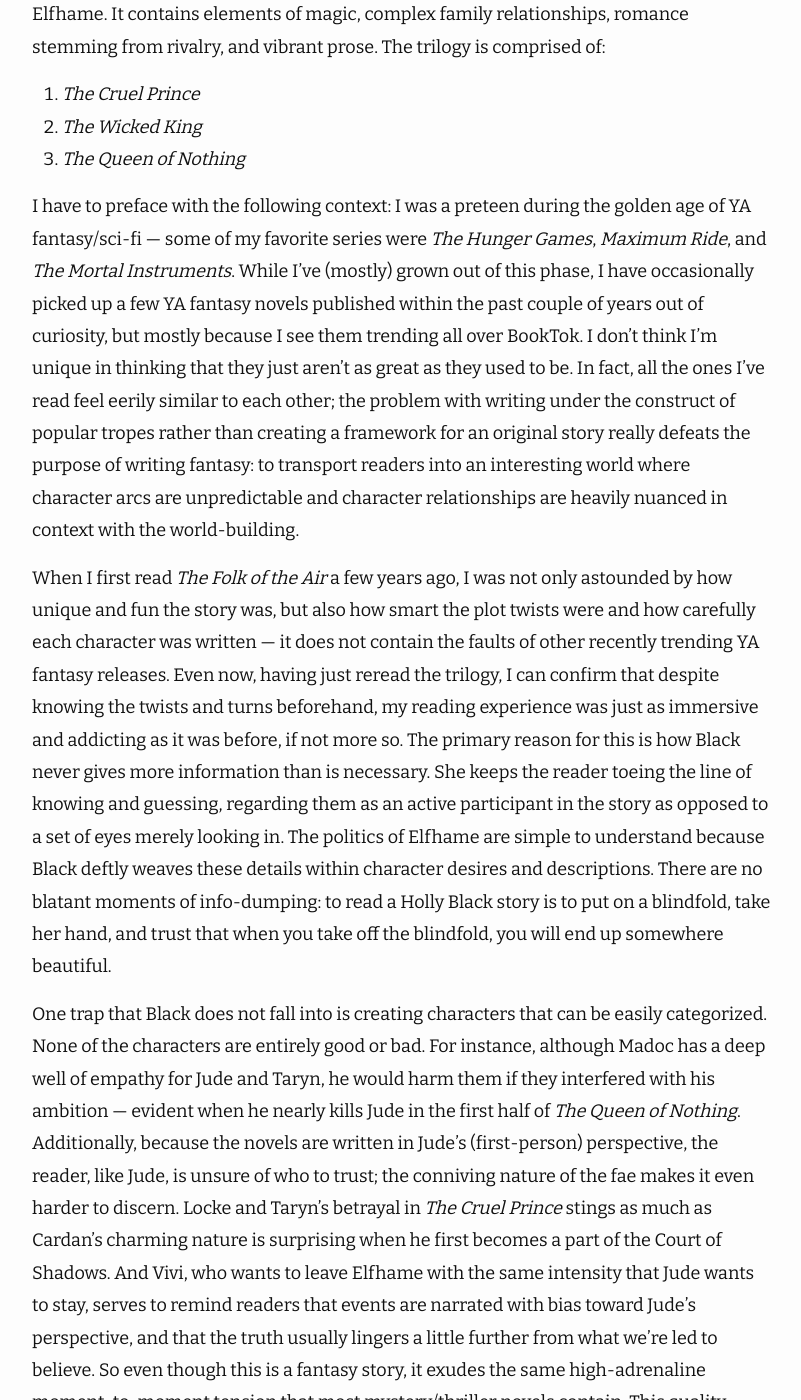
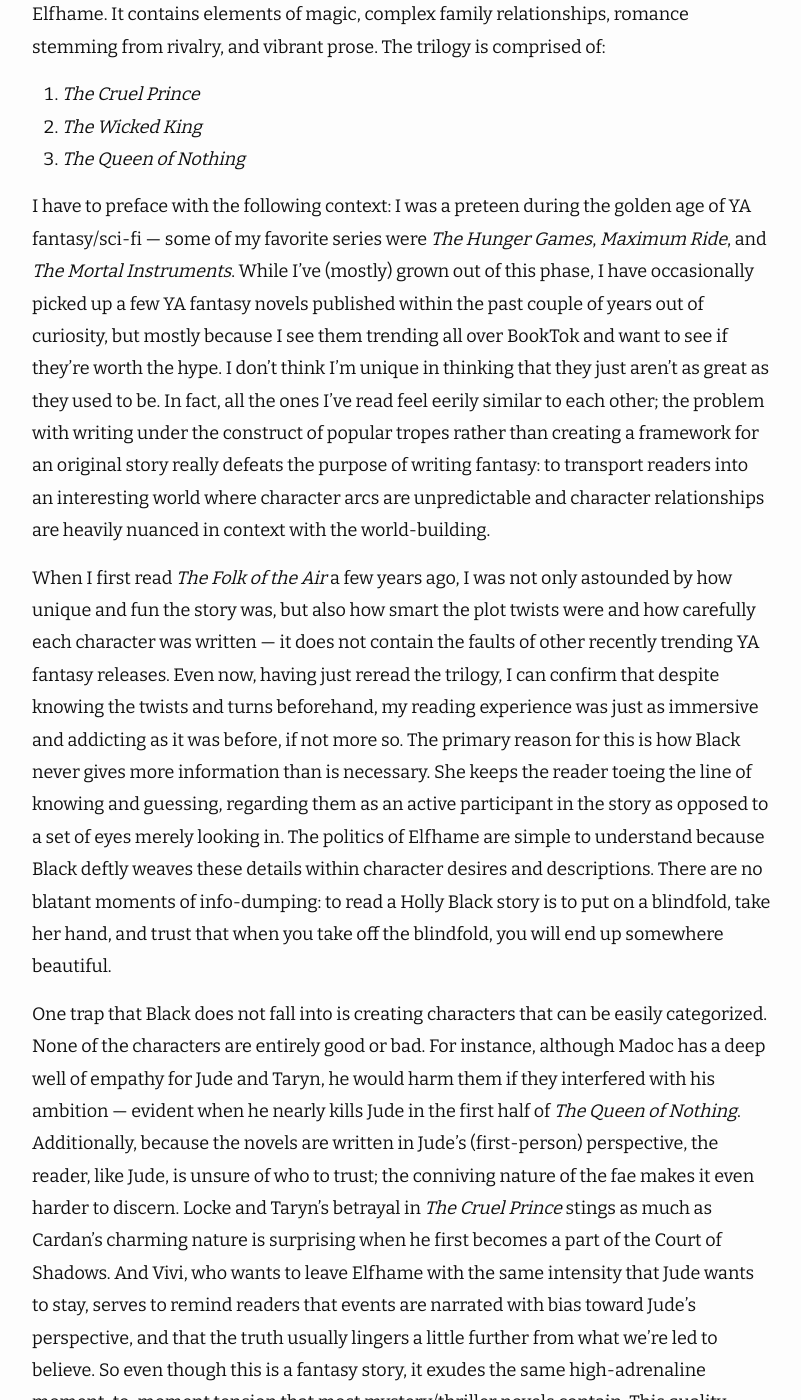
Before and after one commit to tracypaigereads/tracypaigereads.github.io, a Jekyll site: the page built from _posts/2024-03-25-tfota-trilogy.md, in a window 1280 px wide and 1400 px high, scrolled down 754 px. Shown: the whole window, without its empty margins (238-1039 px from the left). Built offline with Jekyll 4.4.1, drawn with Linux system fonts in a browser that asks for light colours; nearby versions of some CDN libraries; some of the changed text lies outside the part shown.

Commit message:
minor edits

```diff
--- a/_posts/2024-03-25-tfota-trilogy.md
+++ b/_posts/2024-03-25-tfota-trilogy.md
@@ -19,12 +19,12 @@ categories: book_review
 2. *The Wicked King*
 3. *The Queen of Nothing*
 
-I have to preface with the following context: I was a preteen during the golden age of YA fantasy/sci-fi — some of my favorite series were *The Hunger Games*, *Maximum Ride*, and *The Mortal Instruments*. While I’ve (mostly) grown out of this phase, I have occasionally picked up a few YA fantasy novels published within the past couple of years out of curiosity, but mostly because I see them trending all over BookTok. I don’t think I’m unique in thinking that they just aren’t as great as they used to be. In fact, all the ones I’ve read feel eerily similar to each other; the problem with writing under the construct of popular tropes rather than creating a framework for an original story really defeats the purpose of writing fantasy: to transport readers into an interesting world where character arcs are unpredictable and character relationships are heavily nuanced in context with the world-building.
+I have to preface with the following context: I was a preteen during the golden age of YA fantasy/sci-fi — some of my favorite series were *The Hunger Games*, *Maximum Ride*, and *The Mortal Instruments*. While I’ve (mostly) grown out of this phase, I have occasionally picked up a few YA fantasy novels published within the past couple of years out of curiosity, but mostly because I see them trending all over BookTok and want to see if they're worth the hype. I don’t think I’m unique in thinking that they just aren’t as great as they used to be. In fact, all the ones I’ve read feel eerily similar to each other; the problem with writing under the construct of popular tropes rather than creating a framework for an original story really defeats the purpose of writing fantasy: to transport readers into an interesting world where character arcs are unpredictable and character relationships are heavily nuanced in context with the world-building.
 
 When I first read *The Folk of the Air* a few years ago, I was not only astounded by how unique and fun the story was, but also how smart the plot twists were and how carefully each character was written — it does not contain the faults of other recently trending YA fantasy releases. Even now, having just reread the trilogy, I can confirm that despite knowing the twists and turns beforehand, my reading experience was just as immersive and addicting as it was before, if not more so. The primary reason for this is how Black never gives more information than is necessary. She keeps the reader toeing the line of knowing and guessing, regarding them as an active participant in the story as opposed to a set of eyes merely looking in. The politics of Elfhame are simple to understand because Black deftly weaves these details within character desires and descriptions. There are no blatant moments of info-dumping: to read a Holly Black story is to put on a blindfold, take her hand, and trust that when you take off the blindfold, you will end up somewhere beautiful.
 
 One trap that Black does not fall into is creating characters that can be easily categorized. None of the characters are entirely good or bad. For instance, although Madoc has a deep well of empathy for Jude and Taryn, he would harm them if they interfered with his ambition — evident when he nearly kills Jude in the first half of *The Queen of Nothing*. Additionally, because the novels are written in Jude’s (first-person) perspective, the reader, like Jude, is unsure of who to trust; the conniving nature of the fae makes it even harder to discern. Locke and Taryn’s betrayal in *The Cruel Prince* stings as much as Cardan’s charming nature is surprising when he first becomes a part of the Court of Shadows. And Vivi, who wants to leave Elfhame with the same intensity that Jude wants to stay, serves to remind readers that events are narrated with bias toward Jude’s perspective, and that the truth usually lingers a little further from what we’re led to believe. So even though this is a fantasy story, it exudes the same high-adrenaline moment-to-moment tension that most mystery/thriller novels contain. This quality highlights how *The Folk of the Air* is a masterclass in creating intense stakes that make the emotional payoff so effective at the end of every novel.
 
-Another strength of the storytelling rests in Black’s spinoff content and bonus materials. *The Lost Sisters* and *How the King of Elfhame Learned to Hate Stories* are novellas told in Taryn and Cardan’s perspectives respectively, and they each add a layer of complexity to the existing story. Bonus content, such as Cardan’s letters to Jude during her exile, support the story’s continuity during time skips between and within the individual novels. Recently, a spinoff duology centering on Oak, Jude’s younger brother, has been released; these two novels were just as entertaining to read and offer a new perspective to Black’s world of faerie.
+Another strength of the storytelling rests in Black’s spinoff content and bonus materials. *The Lost Sisters* and *How the King of Elfhame Learned to Hate Stories* are novellas told in Taryn and Cardan’s perspectives respectively, and they each add a layer of complexity to the existing story. Bonus content, such as Cardan’s letters to Jude during her exile, support the story’s continuity during time skips between and within the individual novels. Recently, a spinoff duology centering on Oak, Jude’s younger brother, has been released; these two novels were just as entertaining to read and expand on the landscape and politics of Black’s world of faerie.
 
 I have yet to read a YA fantasy series that surpasses the quality of *The Folk of the Air*, and would be surprised if I found one that did. I look forward to reading whatever Holly Black puts out next!
```
